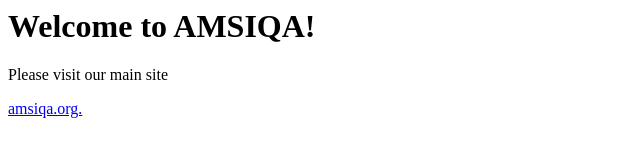
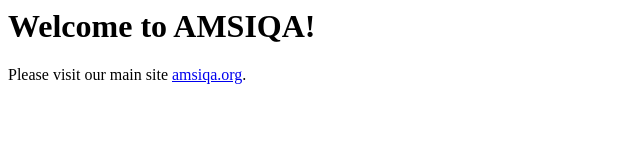
Before and after one commit to amsiqa/amsiqa.github.io, a plain HTML site: page index.html in a window 1280 px wide. Shown: the whole page, without its empty margins (0-640 px from the left). Drawn offline with Linux system fonts and the light colour scheme.

Commit message:
Update index.html

```diff
--- a/index.html
+++ b/index.html
@@ -4,6 +4,6 @@
   </head>
   <body>
     <h1>Welcome to AMSIQA!</h1>
-    <p>Please visit our main site </p><a href="amsiqa.org">amsiqa.org.</a>
+    <p>Please visit our main site <a href="https://amsiqa.org/">amsiqa.org</a>.</p>
   </body>
 </html>
```
